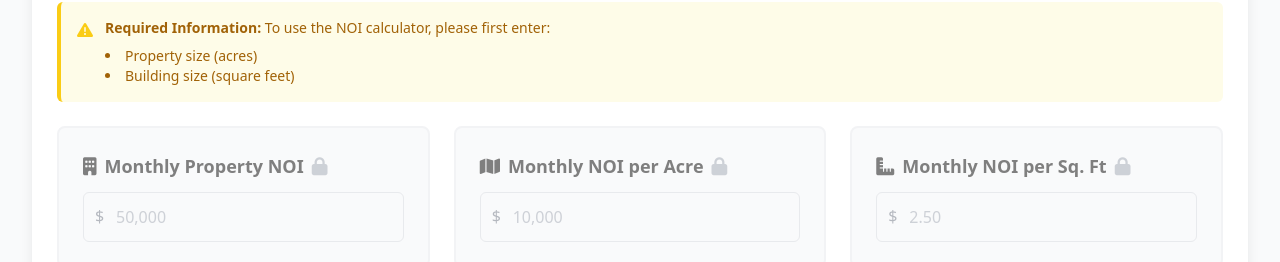
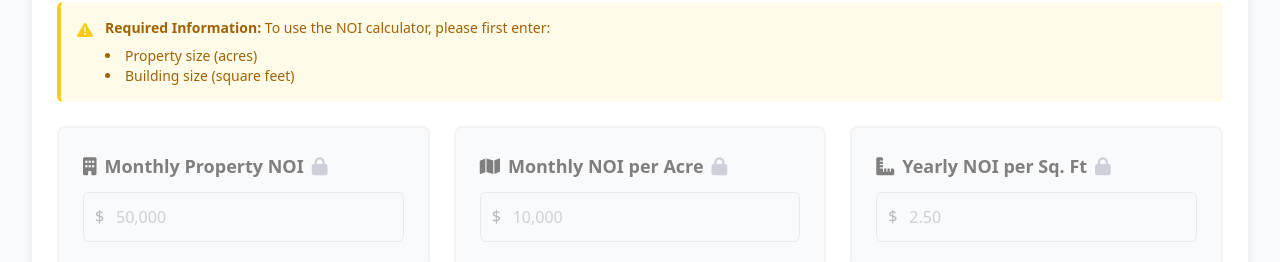
Before and after one commit to deploy9606/frontend, a React (Vite) app: page /cap-rate in a window 1280 px wide. Shown: the part 925-1187 px from the top of the page. Built offline with nearby package versions, Linux system fonts and the light colour scheme.

Commit message:
changed noi

```diff
--- a/src/components/cap-rate/NOICalculator.tsx
+++ b/src/components/cap-rate/NOICalculator.tsx
@@ -62,7 +62,7 @@ export const NOICalculator: React.FC<NOICalculatorProps> = ({
 						: "0.00",
 			}));
 		} else if (section === "sqft") {
-			const totalMonthly = numericValue * parseFormattedNumber(propertyData.buildingSize);
+			const totalMonthly = numericValue * parseFormattedNumber(propertyData.buildingSize)*12;
 			setNoiData((prev) => ({
 				...prev,
 				monthlyPropertyNOI: totalMonthly > 0 ? formatNumber(totalMonthly, 2) : "0.00",
@@ -219,7 +219,7 @@ export const NOICalculator: React.FC<NOICalculatorProps> = ({
 				>
 					<h3 className="text-lg font-semibold mb-3 flex items-center">
 						<i className="fas fa-ruler-combined mr-2"></i>
-						Monthly NOI per Sq. Ft
+						Yearly NOI per Sq. Ft
 						{isFieldDisabled() && (
 							<i
 								className="fas fa-lock ml-2 text-gray-400"
@@ -264,7 +264,7 @@ export const NOICalculator: React.FC<NOICalculatorProps> = ({
 					<div>
 						<span className="text-gray-600">Annual NOI per Sq. Ft:</span>
 						<div className="font-semibold text-purple-600">
-							{formatCurrency(parseFormattedNumber(noiData.monthlySqFtNOI) * 12)}
+							{formatCurrency(parseFormattedNumber(noiData.monthlySqFtNOI) )}
 						</div>
 					</div>
 				</div>
```
